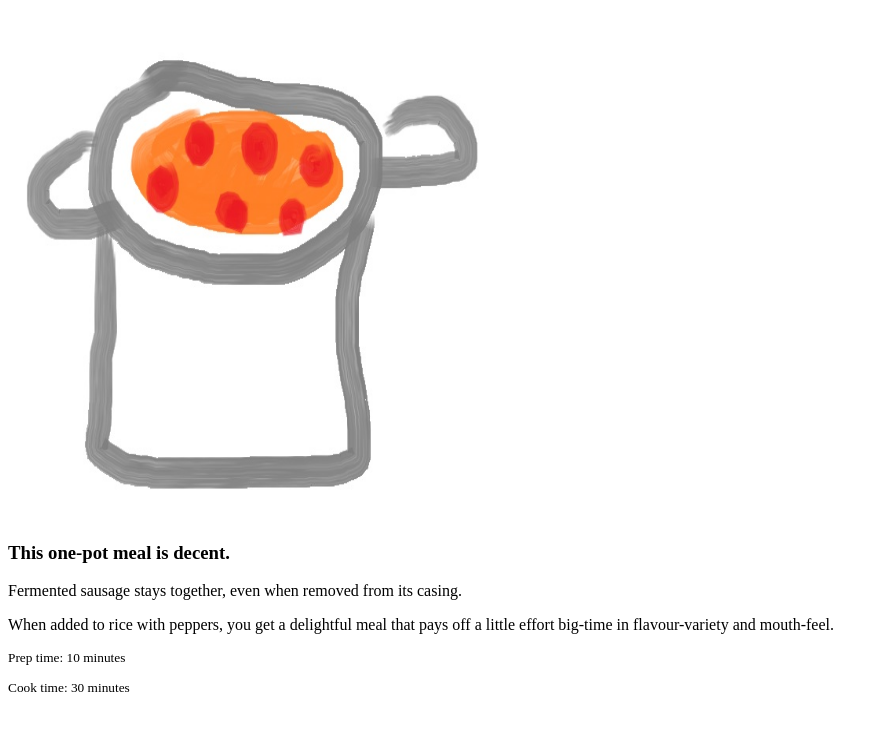
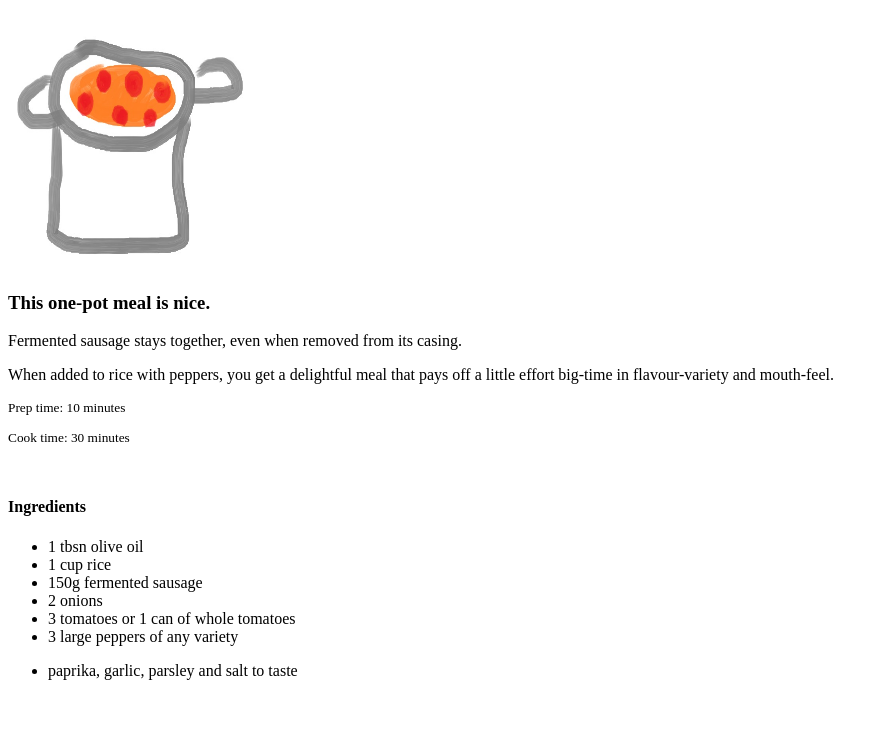
Before and after one commit to Akurabis/odin-recipes, a plain HTML site: page recipes/sausage-rice.html in a window 1280 px wide. Shown: the part 61-793 px from the top of the page, without its empty margins (0-888 px from the left). Drawn offline with Linux system fonts and the light colour scheme.

Commit message:
Modify image sizes in recipe pages
The width and height values for the image files in moussa-soup.html and sausage-rice.html have been modified.
The pages now look more balanced.

```diff
--- a/recipes/sausage-rice.html
+++ b/recipes/sausage-rice.html
@@ -7,8 +7,8 @@
 </head>
 <body>
     <h1>Sausage Rice</h1>
-    <img src="recipe_images/sausage_rice.jpg" alt="A pot of rice with sausage rounds" width="500" height="500">
-    <h3>This one-pot meal is decent.</h3>
+    <img src="recipe_images/sausage_rice.jpg" alt="A pot of rice with sausage rounds" width="250" height="250">
+    <h3>This one-pot meal is nice.</h3>
     <p>Fermented sausage stays together, even when removed from its casing.</p>
     <p>When added to rice with peppers, you get a delightful meal that pays off a little effort big-time in flavour-variety and mouth-feel.</p>
     <small>
```
Also changed, not shown: recipes/moussa-soup.html (+1 -1 lines).
